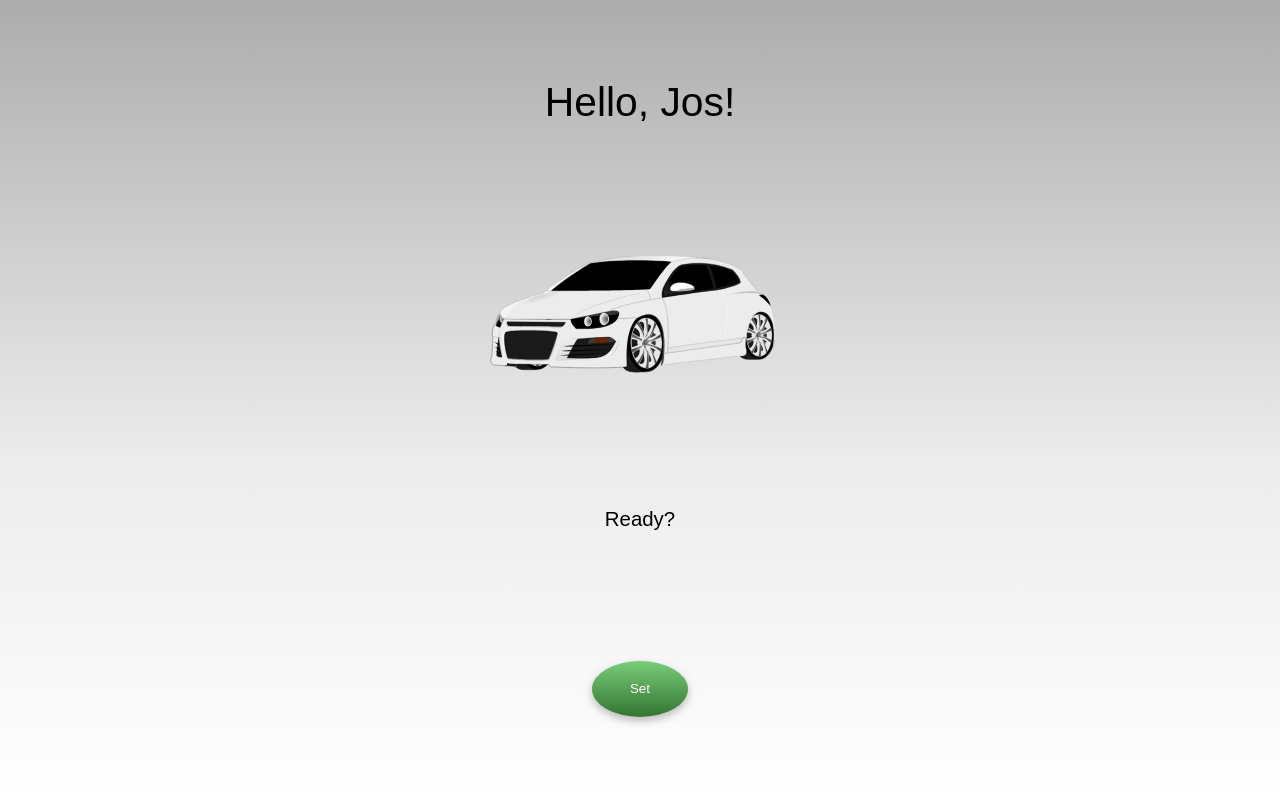
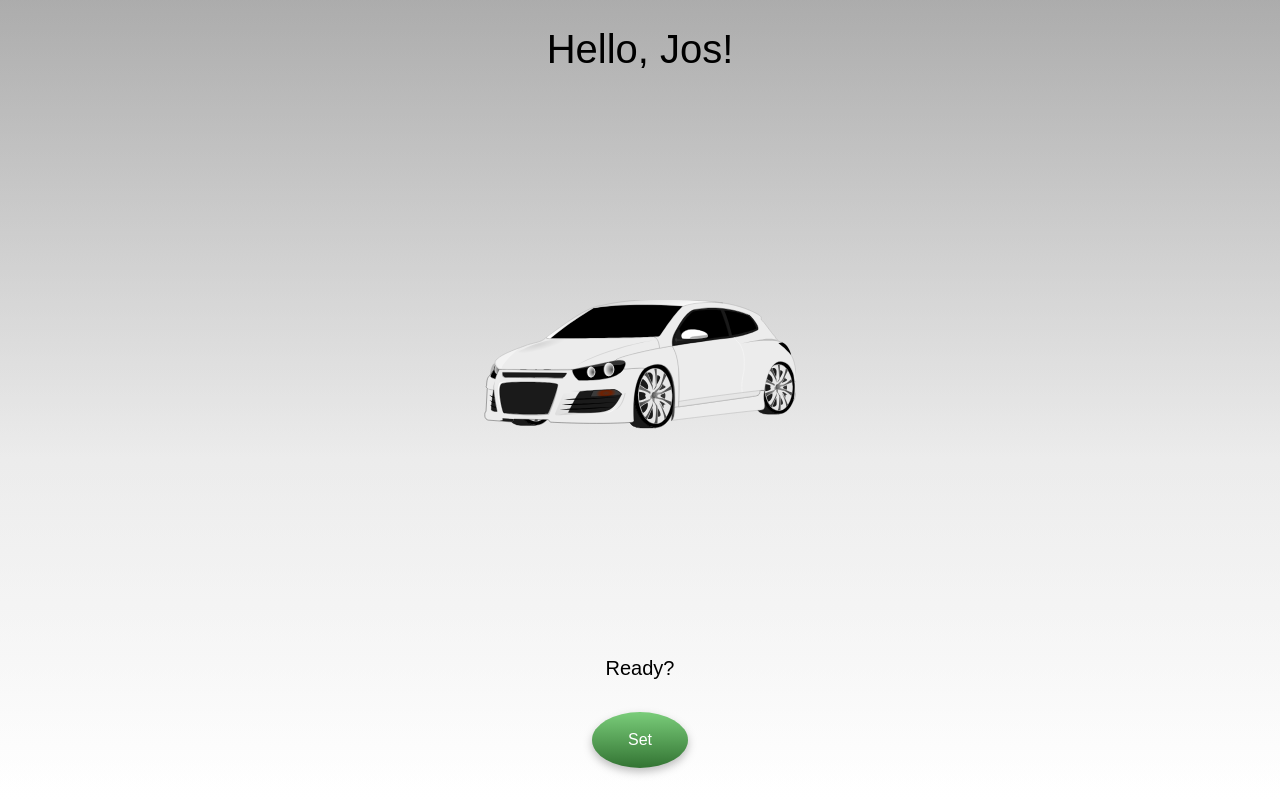
Before and after one commit to oltyx/design-project, a React (Create React App) app: page / in a window 1280 px wide. Built offline with nearby package versions, Linux system fonts and the light colour scheme; a web font is replaced by a local one.

Commit message:
add globalbutton plus flex containers

```diff
--- a/src/components/pages/Feedback.tsx
+++ b/src/components/pages/Feedback.tsx
@@ -43,7 +43,7 @@ export default function Feedback(props: FeedbackProps) {
                     <FormProvider {...form}>
                     <Form className={"flexbox"} style={{height: "100%"}}onSubmit={form.handleSubmit(onSubmit)}>
                             <FormGroup className={"flexbox"}>
-                                <Label className={"responsiveText"}>Hey {props.user?.name}, please rate us!</Label>
+                                <h1 className={"responsiveText"}>Hey {props.user?.name}, please rate us!</h1>
                                 <Rating></Rating>
                             </FormGroup>
                             <FormGroup className={"flexbox"}>
--- a/src/components/pages/Start.tsx
+++ b/src/components/pages/Start.tsx
@@ -4,6 +4,7 @@ import { Button, Col, Container, Row } from 'reactstrap';
 import EvCar from '../../assets/ev_car.svg';
 import '../../styles/lightMode.scss';
 import '../../styles/start.scss';
+import { GlobalButton } from '../styled/Button';
 
 // Landing page
 export default function Start() {
@@ -15,16 +16,14 @@ export default function Start() {
   }
     return(
         <Container className={"startPage"} fluid={true}>
-
             <Row >
                 <Col>
-                    <h1>
+                    <h1 className={"responsiveTitle"}>
                         Hello, Jos!
                     </h1>
                 </Col>
             </Row>
-
-            <Row>
+            <Row className={"carRow"}>
                 <Col>
                     <img className={"carStyle"}
                          src={EvCar}
@@ -32,23 +31,16 @@ export default function Start() {
                     />
                 </Col>
             </Row>
-
-            <Row>
+            <Row className={"startRow3"}>
                 <Col>
-                    <h4>
+                    <h4 className={"responsiveSubtitle"}>
                         Ready?
                     </h4>
                 </Col>
-            </Row>
-
-            <Row>
                 <Col>
-                    <Button className={"globalButton"} onClick={() => handleClick()}>
-                        Set
-                    </Button>
+                    <GlobalButton text={"Set"} onClick={handleClick}/>
                 </Col>
             </Row>
-
         </Container>
     )
 }
--- a/src/styles/lightMode.scss
+++ b/src/styles/lightMode.scss
@@ -30,11 +30,13 @@ $family-font: "Aldrich", sans-serif;
     margin-bottom: 2rem;
     height: 7vh;
     width: 12vh;
+
+    .globalButtonText {
+        font-size: 2vh;
+    }
+
 }
 
-.globalButtonText {
-    font-size: 2vh;
-}
 
 body {
     background: $global_background_color;
--- a/src/styles/start.scss
+++ b/src/styles/start.scss
@@ -1,15 +1,44 @@
 @import "lightMode.scss";
 
 .startPage {
+  display: flex;
   height: 100%;
-  display: flex;
-  justify-content: space-around;
+  min-width: 100%;
   align-items: center;
   background: $global_background_color;
   flex-direction: column;
+
+  .carRow {
+    display: flex;
+    height: 100%;
+    width: 100%;
+    justify-content: center;
+    align-items: center;
+    flex-direction: column;
+
+
+    .carStyle {
+      width: 100%;
+      height: 100%;
+    }
+  }
+
+  .startRow3 {
+    display: flex;
+    height:fit-content;
+    width: 100%;
+    justify-content: flex-end;
+    align-items: center;
+    flex-direction: column;
+
+  }
 }
 
-.carStyle {
-  width: 95%;
-  height: 100%;
+.responsiveTitle {
+  font-size: 5vh;
 }
+
+.responsiveSubtitle {
+  margin-bottom: 2rem;
+  font-size: 2.5vh;
+}
```
